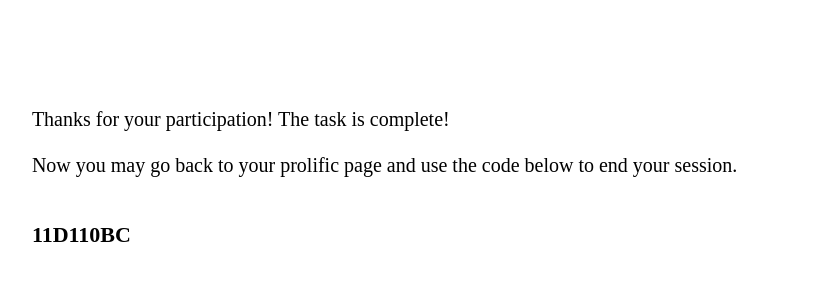
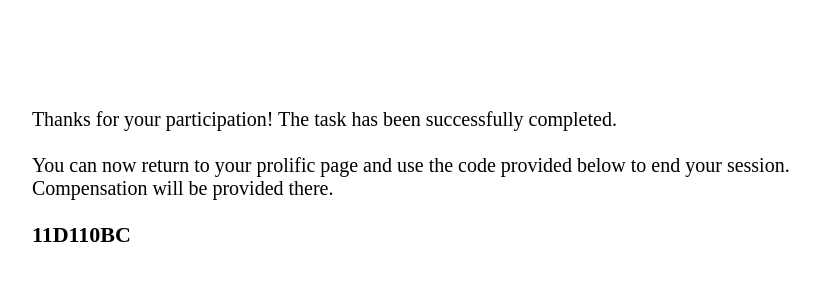
Before and after one commit to Eurus-J-Zhang/map-4, a Flask app: page /page_end in a window 1280 px wide. Shown: the top 300 px of the page, without its empty margins (191-1011 px from the left). Run offline with Flask 3, Linux system fonts and the light colour scheme; some libraries are stand-ins or nearby versions.

Commit message:
changes update

```diff
--- a/app.py
+++ b/app.py
@@ -17,6 +17,7 @@ pymysql.install_as_MySQLdb()
 def create_app():
     app = Flask(__name__)
     app.config['SQLALCHEMY_DATABASE_URI'] = os.environ.get('JAWSDB_URL') or 'sqlite:///test.db'
+    print(os.environ.get('JAWSDB_URL'))
     # app.config['SQLALCHEMY_DATABASE_URI'] = 'sqlite:///test.db'
     app.config['SECRET_KEY'] = "iloveeurus"
     app.config['SQLALCHEMY_TRACK_MODIFICATIONS'] = False
--- a/templates/emo1.html
+++ b/templates/emo1.html
@@ -5,8 +5,8 @@
 
 {% block main_text %}
 <p class="t_title">
-  Here is a questionnaire to access your emotion state at the beginning of the experiment.
-  And you will encounter it several times in the middle of the task.
+  Please fill this questionnaire, it is about accessing your state at the beginning of the experiment.
+
   <br><br>
 
   How well do the following emotion words describe your current emotional state?
--- a/templates/page_end.html
+++ b/templates/page_end.html
@@ -4,9 +4,9 @@
 
 {% block main_text %}
 <p class="t_title">
-    Thanks for your participation! The task is complete!<br>
+    Thanks for your participation! The task has been successfully completed. <br>
     <br>
-    Now you may go back to your prolific page and use the code below to end your session. <br>
+    You can now return to your prolific page and use the code provided below to end your session. Compensation will be provided there.
     <br>
     </p>
 
--- a/templates/q19r.html
+++ b/templates/q19r.html
@@ -46,9 +46,9 @@ Indo-European branch.
     Which of the following country has English as a majority native language?<br>
 </p>
 <form id="form">
-    <input type="radio" id="A" name="choice" {% if answer == 'A' %}checked{% endif %}>
+    <input type="radio" id="A" name="choice" >
     <label for="A">The Republic of Ireland.</label><br>
-    <input type="radio" id="B" name="choice" {% if answer == 'B' %}checked{% endif %}>
+    <input type="radio" id="B" name="choice" checked>
     <label for="B">The Republic of Congo.</label><br>
 </form>
 
--- a/templates/q1r.html
+++ b/templates/q1r.html
@@ -58,7 +58,6 @@ Indo-European branch.
 <div class="result">
     <div id="correct" style="display: {% if result == 'correct' %}block{% else %}none{% endif %};">
         <p id = "result"><span>Correct! Please continue. <br>
-            Your current score: {{ counter }}
         </span></p>
     </div>
     <div id="wrong" style="display: {% if result == 'wrong' %}block{% else %}none{% endif %};">
--- a/templates/q20r.html
+++ b/templates/q20r.html
@@ -46,9 +46,9 @@ Indo-European branch.
     How many sovereign states have English as an official language?<br>
 </p>
 <form id="form">
-    <input type="radio" id="A" name="choice" {% if answer == 'A' %}checked{% endif %}>
+    <input type="radio" id="A" name="choice" checked>
     <label for="A">39.</label><br>
-    <input type="radio" id="B" name="choice" {% if answer == 'B' %}checked{% endif %}>
+    <input type="radio" id="B" name="choice" >
     <label for="B">59.</label><br>
 </form>
 
@@ -59,12 +59,10 @@ Indo-European branch.
 <div class="result">
     <div id="correct" style="display: {% if result == 'correct' %}block{% else %}none{% endif %};">
         <p id = "result"><span>Correct! Please continue. <br>
-            Your current score: {{ counter }}
         </span></p>
     </div>
     <div id="wrong" style="display: {% if result == 'wrong' %}block{% else %}none{% endif %};">
         <p id = "result"><span>Wrong! Please continue.<br>
-            Your current score: {{ counter }}
         </span></p>
     </div>
 </div>
--- a/templates/q2r.html
+++ b/templates/q2r.html
@@ -58,7 +58,6 @@ Indo-European branch.
 <div class="result">
     <div id="correct" style="display: {% if result == 'correct' %}block{% else %}none{% endif %};">
         <p id = "result"><span>Correct! Please continue. <br>
-            Your current score: {{ counter }}
         </span></p>
     </div>
     <div id="wrong" style="display: {% if result == 'wrong' %}block{% else %}none{% endif %};">
```
